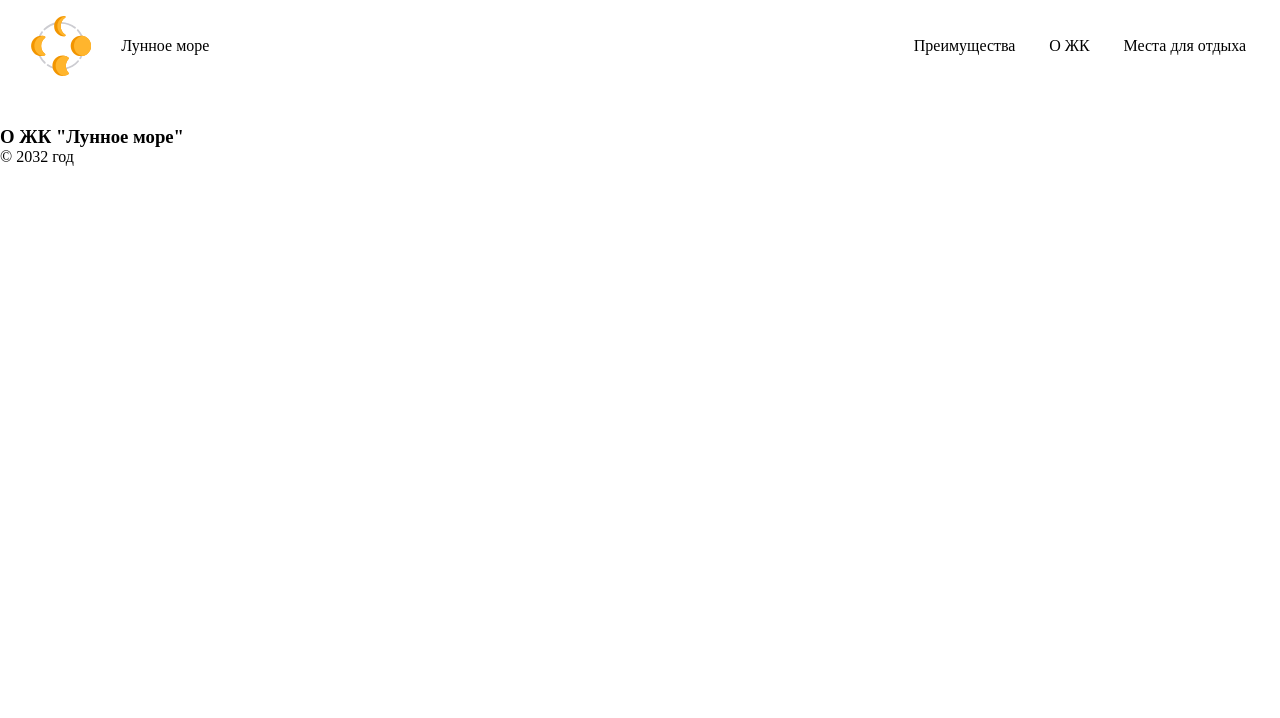
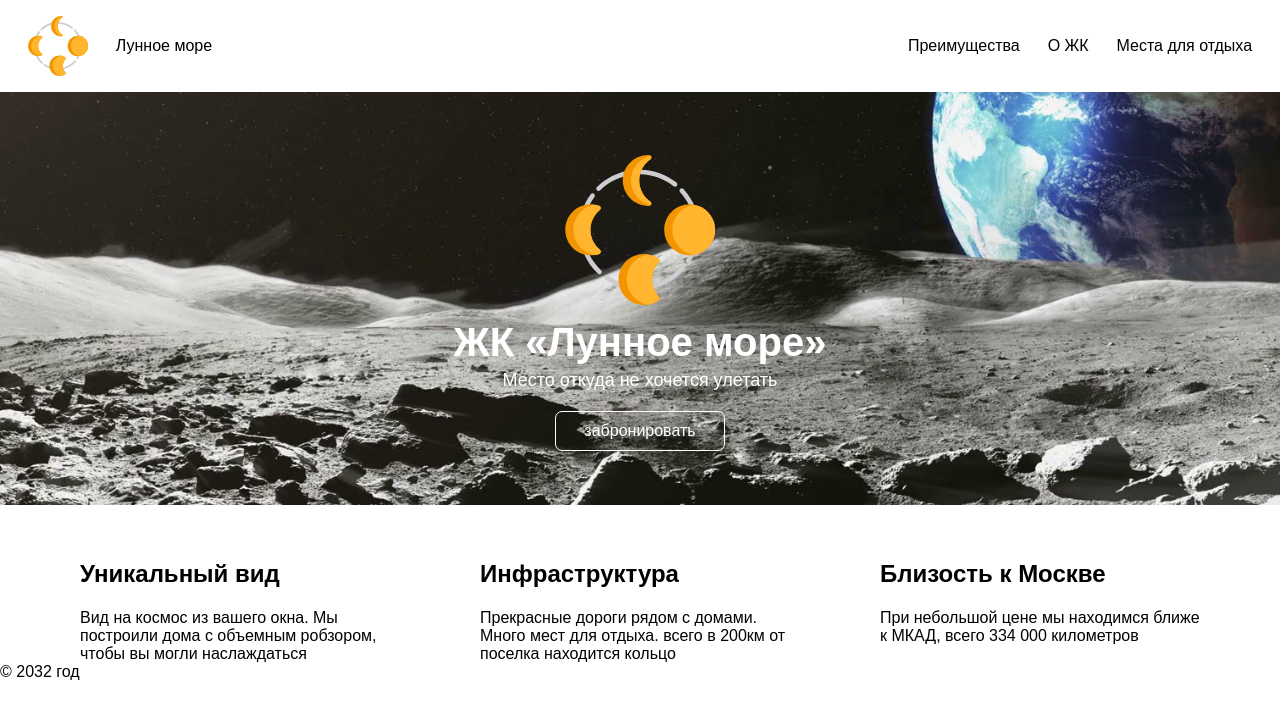
Before and after one commit to NatSoboleva/layout-designer-project-lvl1, a plain HTML site: page index.html in a window 1280 px wide. Drawn offline with Linux system fonts and the light colour scheme.

Commit message:
added banner, header fixed

```diff
--- a/index.html
+++ b/index.html
@@ -10,7 +10,7 @@
 <body>
 	<header>
 	    <div class="brand">
-	    	<img src="images/logo.svg" class="logo-img" alt="">
+	    	<img src="images/logo.svg" class="logo-img" alt="logo">
 	    	<p class="">Лунное море</p>
 	    </div>
 	    <nav>
@@ -21,9 +21,28 @@
 	        </ul>
 	   	</nav>
 	</header>
-	<section>
-	     <h3>О ЖК "Лунное море"</h3>
-	 </section>
+	 <div class="container">
+		<div class="banner">
+			<img src="images/logo.svg" alt="logo" class="logotip">
+			 <h1 class="title">ЖК &laquo;Лунное море&raquo;</h1>
+			 <h4 class="title-text">Место откуда не хочется улетать</h4>
+			 <button class="btn" type="submit">забронировать</button>
+		</div>
+	    <div class="describe">
+	    	<div class="block-item">
+	    		<h2 class="title-item">Уникальный вид</h2>
+	    		<p class="text-item">Вид на космос из вашего окна. Мы построили дома с объемным робзором, чтобы вы могли наслаждаться
+	    	</div>
+	    	<div class="block-item">
+	    		<h2 class="title-item">Инфраструктура</h2>
+	    		<p class="text-item">Прекрасные дороги рядом с домами. Много мест для отдыха. всего в 200км от поселка находится кольцо </p>
+	    	</div>
+	    	<div class="block-item">
+	    		<h2 class="title-item">Близость к Москве</h2>
+	    		<p class="text-item">При небольшой цене мы находимся ближе к МКАД, всего 334 000 километров </p>
+	    	</div>
+	    </div>
+	</div>
 	<footer> &copy; 2032 год </footer>
 
 </body>
--- a/styles/style.css
+++ b/styles/style.css
@@ -1,6 +1,10 @@
 * {
 	margin: 0px;
 	padding: 0px;
+	font-family: sans-serif;
+}
+body {
+	/*width: 1470px;*/
 }
 ul {
 	display: flex;
@@ -14,9 +18,12 @@ a {
 	color: #000;
 }
 header {
-	display: flex;
+	position: fixed;
+    background-color: #fff;
+    display: flex;
     justify-content: space-between;
-    margin-bottom: 50px;
+    flex: 0 0 auto;
+    width: 100%;
 }
 nav {
 	width: 400px;
@@ -30,7 +37,61 @@ nav {
 .logo-img {
     width: 60px;
     margin-top: 1rem;
+    margin-bottom: 1rem;
 }
 p {
 	margin-top: 2.3rem;
 }
+section {
+	display: flex;
+	flex-direction: column;
+}
+.banner {
+	margin: 0 auto;
+    background-image: url(../images/bg-banner.png);
+    background-repeat: no-repeat;
+    background-size: contain;
+    height: 560px;
+    max-width: 1510px;
+}
+.logotip {
+    width: 150px;
+    margin: 0px auto;
+    display: block;
+    padding-top: 155px;
+}
+.title,
+.title-text {
+	color: #fff;
+	font-size: 40px;
+	margin-top: 15px;
+	text-align: center;
+}
+.title-text {
+	font-size: 18px;
+    margin-top: 5px;
+    font-weight: 400;
+}
+.btn {
+	display: block;
+    background-color: transparent;
+    margin: 20px auto;
+    color: #fff;
+    font-size: 16px;
+    padding: 10px 28px;
+    border: 1px solid #fff;
+    border-radius: 7px;
+    outline: none;
+}
+.describe {
+	position: relative;
+	display: flex;
+	justify-content: space-evenly;
+}
+.block-item {
+	width: 25%;
+
+}
+.text-item {
+	margin-top: 1.3rem;
+}
```
Also changed, not shown: images/bg-banner.png (added).
